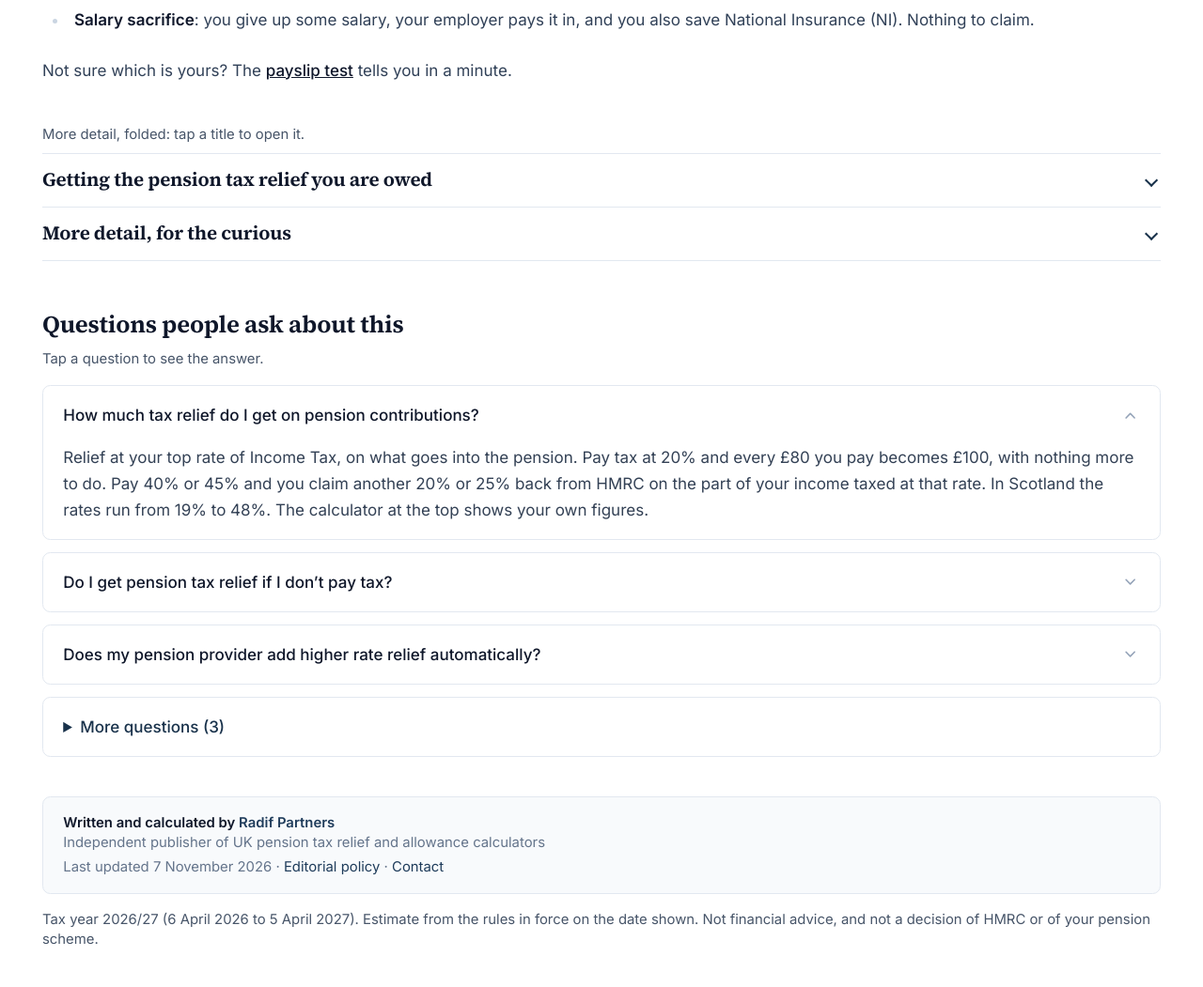
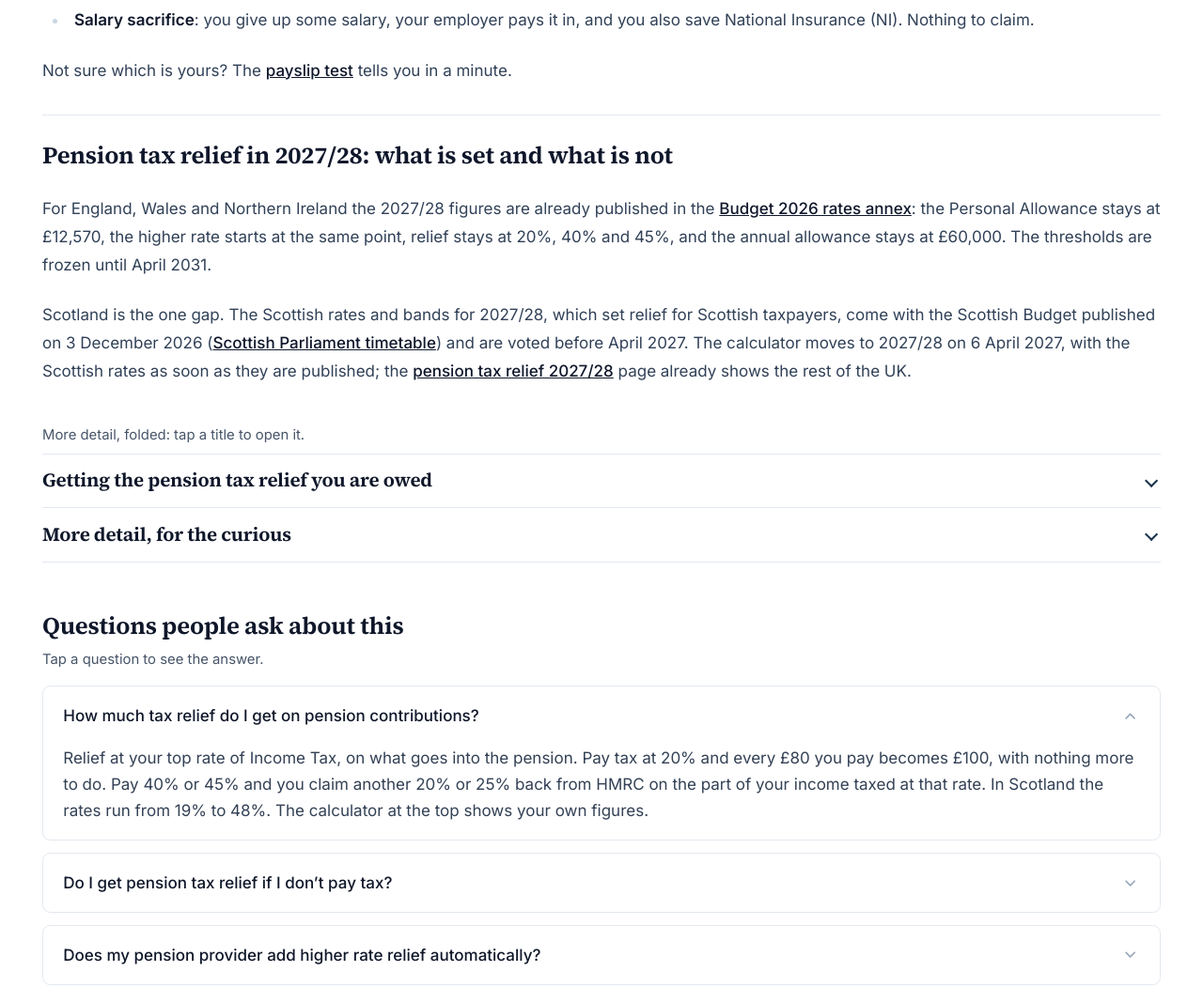
Before and after one commit to Mottalib-10M/pensionreliefcalc.co.uk, an Astro site: page /en in a window 1280 px wide. Shown: the part 2008-3059 px from the top of the page at 94% size. Built offline with nearby package versions, Linux system fonts and the light colour scheme; Astro itself is replaced by a stand-in of ours.

Commit message:
2027 partout : section et FAQ 2027/28 sur l'accueil (seuils et taux 2027/28 publiés dans l'annexe A du Budget 2026, gel jusqu'en avril 2031 ; taux écossais avec le budget écossais du 3 décembre 2026), source parliament.scot
Co-Authored-By: Claude Opus 5.5 <noreply@anthropic.com>

```diff
--- a/src/components/HomePage.astro
+++ b/src/components/HomePage.astro
@@ -40,6 +40,7 @@ const faqs = [
   { q: 'What is the most I can pay into a pension in 2026/27?', a: `Tax relief is limited to 100% of your relevant UK earnings, or ${m(P.relief.basicAmount)} gross if you earn less. All pension savings for the year, including employer money, should stay within the ${m(Y.aa)} annual allowance, plus unused allowance from the last three years. Above ${m(Y.adjusted)} of adjusted income the allowance can taper down to ${m(Y.minTaper)}.` },
   { q: 'Is salary sacrifice better than relief at source?', a: `For most employees it costs less, by the employee NI it saves: 8% on pay up to ${m(P.ni.upperEarningsLimit)} and 2% above. Income Tax relief is the same once any claim is made. From 6 April 2029 the government plans to cap the NI saving at the first ${m(P.sacrifice.niCap)} a year of pension sacrifice. Sacrifice lowers your contractual salary, which can affect a mortgage application or some benefits.` },
   { q: 'Is pension tax relief different in Scotland?', a: `Yes. Earnings are taxed at six Scottish rates, so relief follows them. A relief at source provider adds 20% for everyone; intermediate rate taxpayers claim 1% more, higher rate 22%, advanced rate 25% and top rate 28%. The higher rate starts at ${m(h.scotHigher)}, so many Scottish employees on ordinary salaries have a claim their English colleagues do not.` },
+  { q: 'Will pension tax relief change in 2027/28?', a: `Not outside Scotland. The Budget 2026 rates annex keeps the Personal Allowance at ${m(P.y2027.personalAllowance)}, relief at ${pc(P.y2027.rates.basic)}, ${pc(P.y2027.rates.higher)} and ${pc(P.y2027.rates.additional)}, and the annual allowance at ${m(P.y2027.aa)} for 2027/28. The Scottish rates come with the Scottish Budget of 3 December 2026 and are voted before April; the calculator switches to 2027/28 on 6 April 2027.` },
 ];
 const jsonLd = [webApplicationSchema({ name: 'Pension tax relief calculator 2026/27', description: 'Pension tax relief by salary and method, relief at source, net pay and salary sacrifice, rest of the UK and Scotland, 2026/27.', path: route('home', lang), lang }), websiteSchema(lang), organizationSchema(lang), faqSchema(faqs, lang)];
 // Beginner paths (naive testers 2026-11-09): one line per common situation, each to the page that answers it.
@@ -97,6 +98,9 @@ const timeline = [
       <li><strong>Salary sacrifice</strong>: you give up some salary, your employer pays it in, and you also save National Insurance (NI). Nothing to claim.</li>
     </ul>
     <p>Not sure which is yours? The <Fragment set:html={h.a('relief-at-source-vs-net-pay', 'payslip test')} /> tells you in a minute.</p>
+    <h2>Pension tax relief in 2027/28: what is set and what is not</h2>
+    <p>For England, Wales and Northern Ireland the 2027/28 figures are already published in the <Fragment set:html={h.src('gov_ootlar_2027', 'Budget 2026 rates annex')} />: the Personal Allowance stays at {m(P.y2027.personalAllowance)}, the higher rate starts at the same point, relief stays at {pc(P.y2027.rates.basic)}, {pc(P.y2027.rates.higher)} and {pc(P.y2027.rates.additional)}, and the annual allowance stays at {m(P.y2027.aa)}. The thresholds are frozen until April 2031.</p>
+    <p>Scotland is the one gap. The Scottish rates and bands for 2027/28, which set relief for Scottish taxpayers, come with the Scottish Budget published on 3 December 2026 (<Fragment set:html={h.src('scot_budget_2027', 'Scottish Parliament timetable')} />) and are voted before April 2027. The calculator moves to 2027/28 on 6 April 2027, with the Scottish rates as soon as they are published; the <Fragment set:html={h.a('pension-tax-relief-2027-28', 'pension tax relief 2027/28')} /> page already shows the rest of the UK.</p>
   </div>
 
   <p class="mt-10 mb-2 text-sm text-navy-600">More detail, folded: tap a title to open it.</p>
--- a/src/data/params-2026.json
+++ b/src/data/params-2026.json
@@ -389,6 +389,12 @@
         "en": "GOV.UK, Income Tax rates and Personal Allowances (2026 to 2027)"
       }
     },
+    "scot_budget_2027": {
+      "url": "https://www.parliament.scot/-/media/files/committees/session-7/finance-committee/correspondence/2026/20261104-budget-bill-timetable-cab-sec-flg-to-fpac.pdf",
+      "label": {
+        "en": "Scottish Parliament, Finance and Public Administration Committee: letter of 4 November 2026 on the 2027-28 Budget Bill timetable (draft Budget on 3 December 2026)"
+      }
+    },
     "gov_scot": {
       "url": "https://www.gov.uk/scottish-income-tax",
       "label": {
```
